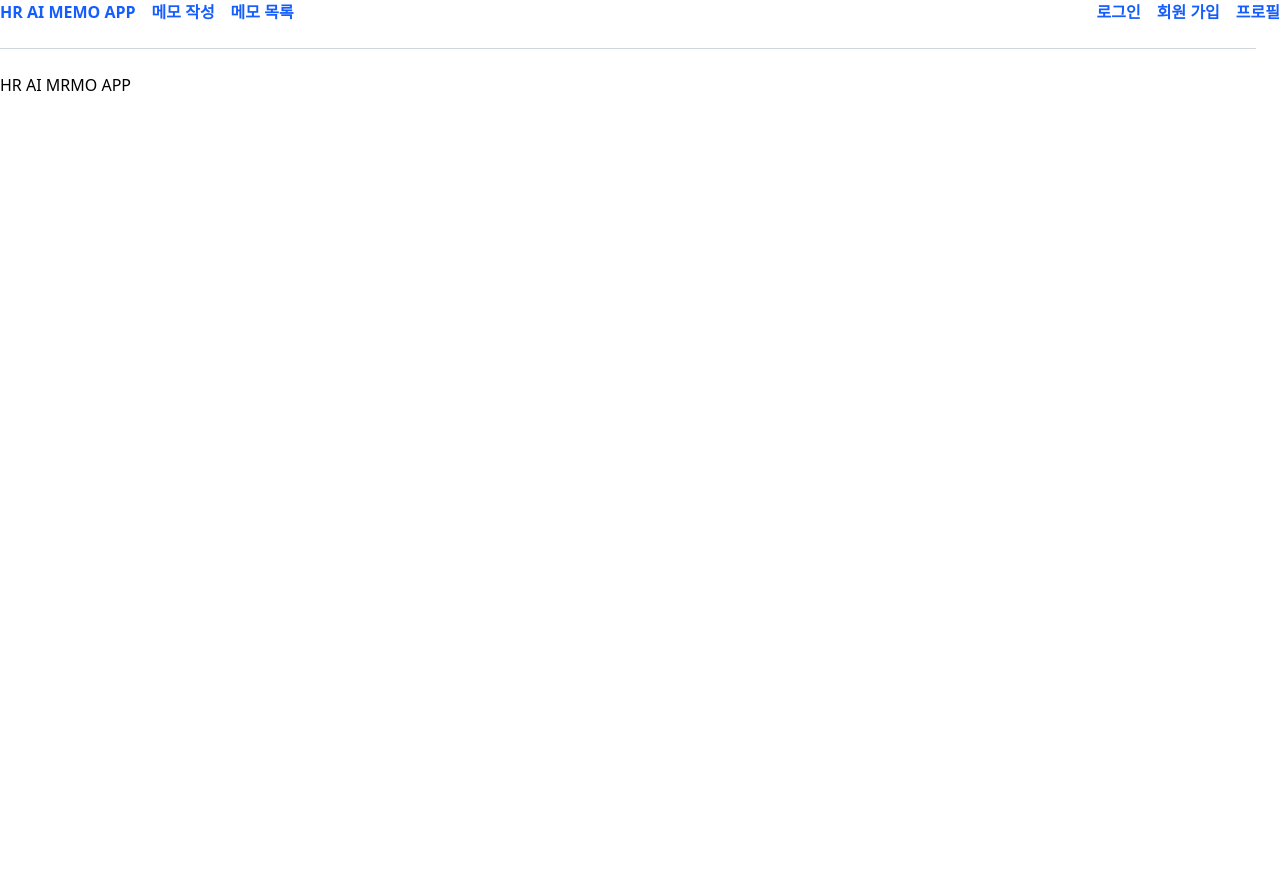
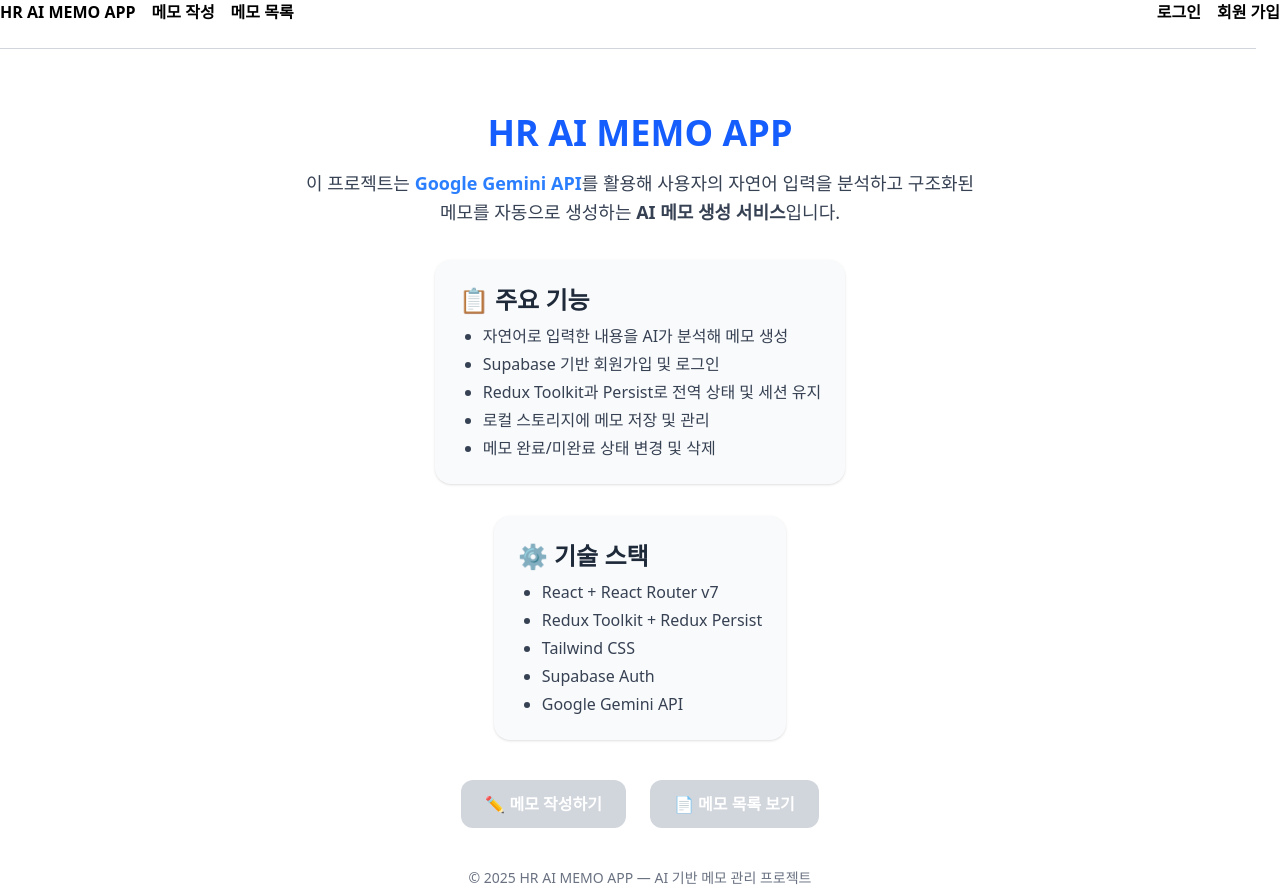
Before and after one commit to HoldRain47/HR-ai-memo-app, a React (Vite) app: page / in a window 1280 px wide. Before the commit the page ends 800 px from the top, so only its background shows below. Built offline with nearby package versions, Linux system fonts and the light colour scheme; no server answers.

Commit message:
UPDATE 메모 서비스 화면 최적화

```diff
--- a/src/components/ChatMessage.jsx
+++ b/src/components/ChatMessage.jsx
@@ -10,7 +10,7 @@ export default function ChatMessage({ message }) {
       {isAi ? (
         <div className="markdown-content max-w-[90%]">
           {/* AI 채팅 내역이면 마크다운 컴포넌트 적용 */}
-          {/* 마크다운 문법 스타일리은 index.css에 정의 */}
+          {/* 마크다운 문법 스타일은 index.css에 정의 */}
           <ReactMarkdown remarkPlugins={[remarkGfm]}>
             {message.content}
           </ReactMarkdown>
--- a/src/layouts/RootLayout.jsx
+++ b/src/layouts/RootLayout.jsx
@@ -1,20 +1,42 @@
 import { Outlet, Link } from "react-router-dom";
+import { useSelector, useDispatch } from "react-redux";
+import { logout } from "../store/authSlice";
 
 export default function RootLayout() {
+  const dispatch = useDispatch();
+  const token = useSelector((state) => state.auth.token); // 로그인 상태 확인
+
   return (
     <div>
       <nav className="flex justify-between items-center mb-6">
-        <div className="flex gap-4 text-blue-600 font-semibold">
+        {/* 왼쪽 메뉴 */}
+        <div className="flex gap-4 font-semibold">
           <Link to="/">HR AI MEMO APP</Link>
           <Link to="/create-memo">메모 작성</Link>
           <Link to="/memo-list">메모 목록</Link>
         </div>
-        <div className="flex gap-4 text-blue-600 font-semibold">
-          <Link to="/login">로그인</Link>
-          <Link to="/signup">회원 가입</Link>
-          <Link to="/profile">프로필</Link>
+
+        {/* 오른쪽 메뉴: 로그인 여부에 따라 다르게 표시 */}
+        <div className="flex gap-4 font-semibold">
+          {token ? (
+            <>
+              <Link to="/profile">프로필</Link>
+              <button
+                onClick={() => dispatch(logout())}
+                className="hover:underline"
+              >
+                로그아웃
+              </button>
+            </>
+          ) : (
+            <>
+              <Link to="/login">로그인</Link>
+              <Link to="/singup">회원 가입</Link>
+            </>
+          )}
         </div>
       </nav>
+
       <hr className="w-screen border-t border-gray-300 -mx-6 mb-6" />
       <Outlet />
     </div>
--- a/src/pages/CreateMemo.jsx
+++ b/src/pages/CreateMemo.jsx
@@ -6,6 +6,7 @@ import { ai, config } from "../utils/genai";
 export default function CreateMemo() {
   const [prompt, setPrompt] = useState("");
   const [messages, setMessages] = useState([]);
+  const [pendingMemo, setPendingMemo] = useState(null);
   const [isLoading, setIsLoading] = useState(false);
 
   async function handleSubmit(event) {
@@ -14,11 +15,7 @@ export default function CreateMemo() {
 
     setMessages((prev) => [...prev, { role: "user", content: prompt }]);
     setIsLoading(true);
-    await generateAiContent();
-    setIsLoading(false);
-  }
 
-  async function generateAiContent() {
     try {
       const response = await ai.models.generateContent({
         model: "gemini-2.5-flash",
@@ -26,34 +23,41 @@ export default function CreateMemo() {
         config: config,
       });
 
-      // Gemini의 응답(JSON 문자열 → JS 객체로 변환)
       const data = JSON.parse(response.text);
-      console.log("AI 응답:", data);
       setPrompt("");
+      setIsLoading(false);
 
-      if (data.isMemo === true) {
+      if (data.isMemo) {
         const newMemo = {
           id: Date.now(),
-          title: data.content,
-          content: data.content,
-          dueDate: data.dueDate || "",
+          title: data.topic || "일반",
+          topic: data.topic || "일반",
+          content: data.content || "내용 없음",
+          time: data.time || "시간 미정",
           isCompleted: false,
           createdAt: new Date().toISOString().split("T")[0],
         };
 
-        const stored = localStorage.getItem("memos");
-        const memoList = stored ? JSON.parse(stored) : [];
-        const updated = [...memoList, newMemo];
-        localStorage.setItem("memos", JSON.stringify(updated));
-
+        setPendingMemo(newMemo);
         setMessages((prev) => [
           ...prev,
-          { role: "ai", content: ` 메모가 생성되었습니다: ${data.content}` },
+          {
+            role: "ai",
+            content: `
+    📝 제안된 메모입니다:<br/><br/>
+    📌 주제: ${data.topic}<br/>
+    💬 내용: ${data.content}<br/>
+    ⏰ 진행 시간: ${data.time}<br/><br/>
+    이 메모를 생성할까요?
+  `,
+            isHtml: true,
+            showButtons: true,
+          },
         ]);
       } else {
         setMessages((prev) => [
           ...prev,
-          { role: "ai", content: "요청사항을 수행할 수 없습니다." },
+          { role: "ai", content: "이 내용은 메모로 만들 수 없습니다." },
         ]);
       }
     } catch (error) {
@@ -62,18 +66,91 @@ export default function CreateMemo() {
         ...prev,
         { role: "ai", content: "오류가 발생했습니다. 다시 시도해주세요." },
       ]);
+      setIsLoading(false);
     }
   }
 
+  function handleConfirm(isYes) {
+    if (isYes && pendingMemo) {
+      const stored = localStorage.getItem("memos");
+      const memoList = stored ? JSON.parse(stored) : [];
+      const updated = [...memoList, pendingMemo];
+      localStorage.setItem("memos", JSON.stringify(updated));
+
+      setMessages((prev) => [
+        ...prev,
+        { role: "ai", content: "메모가 생성되었습니다." },
+      ]);
+    } else {
+      setMessages((prev) => [
+        ...prev,
+        { role: "ai", content: "메모 생성을 취소했습니다." },
+      ]);
+    }
+
+    setPendingMemo(null);
+    setMessages((prev) => prev.map((msg) => ({ ...msg, showButtons: false })));
+  }
+
   return (
-    <>
-      <MessageList messages={messages} />
+    <div className="flex flex-col h-[90vh]">
+      <div className="flex-1 overflow-y-auto p-4">
+        {messages.map((msg, index) => (
+          <div
+            key={index}
+            className={`my-3 ${
+              msg.role === "user" ? "text-right" : "text-left"
+            }`}
+          >
+            {/*HTML 메시지와 일반 메시지를 분리 렌더링 */}
+            {msg.isHtml ? (
+              <div
+                className={`inline-block p-3 rounded-xl ${
+                  msg.role === "user"
+                    ? "bg-blue-100 text-gray-900"
+                    : "bg-gray-100 text-gray-800"
+                }`}
+                dangerouslySetInnerHTML={{ __html: msg.content }}
+              ></div>
+            ) : (
+              <div
+                className={`inline-block p-3 rounded-xl ${
+                  msg.role === "user"
+                    ? "bg-blue-100 text-gray-900"
+                    : "bg-gray-100 text-gray-800"
+                }`}
+              >
+                {msg.content}
+              </div>
+            )}
+
+            {/*Y/N 버튼 */}
+            {msg.showButtons && (
+              <div className="mt-2 flex gap-3">
+                <button
+                  onClick={() => handleConfirm(true)}
+                  className="px-4 py-1 bg-green-500 text-white rounded-md hover:bg-green-600"
+                >
+                  Y
+                </button>
+                <button
+                  onClick={() => handleConfirm(false)}
+                  className="px-4 py-1 bg-red-500 text-white rounded-md hover:bg-red-600"
+                >
+                  N
+                </button>
+              </div>
+            )}
+          </div>
+        ))}
+      </div>
+
       <ChatForm
         prompt={prompt}
         setPrompt={setPrompt}
         isLoading={isLoading}
         onSubmit={handleSubmit}
       />
-    </>
+    </div>
   );
 }
--- a/src/pages/Home.jsx
+++ b/src/pages/Home.jsx
@@ -1,5 +1,61 @@
 import React from "react";
+import { Link } from "react-router-dom";
 
 export default function Home() {
-  return <div>HR AI MRMO APP</div>;
+  return (
+    <div className="flex flex-col items-center mt-16 px-4 text-center">
+      <h1 className="text-4xl font-bold text-blue-600 mb-4">HR AI MEMO APP</h1>
+      <p className="text-lg text-gray-700 max-w-2xl leading-relaxed">
+        이 프로젝트는{" "}
+        <span className="font-semibold text-blue-500">Google Gemini API</span>를
+        활용해 사용자의 자연어 입력을 분석하고 구조화된 메모를 자동으로 생성하는
+        <span className="font-semibold"> AI 메모 생성 서비스</span>입니다.
+      </p>
+
+      <div className="mt-8 text-left max-w-2xl bg-gray-50 p-6 rounded-2xl shadow">
+        <h2 className="text-2xl font-semibold mb-2 text-gray-800">
+          📋 주요 기능
+        </h2>
+        <ul className="list-disc pl-6 space-y-1 text-gray-700">
+          <li>자연어로 입력한 내용을 AI가 분석해 메모 생성</li>
+          <li>Supabase 기반 회원가입 및 로그인</li>
+          <li>Redux Toolkit과 Persist로 전역 상태 및 세션 유지</li>
+          <li>로컬 스토리지에 메모 저장 및 관리</li>
+          <li>메모 완료/미완료 상태 변경 및 삭제</li>
+        </ul>
+      </div>
+
+      <div className="mt-8 text-left max-w-2xl bg-gray-50 p-6 rounded-2xl shadow">
+        <h2 className="text-2xl font-semibold mb-2 text-gray-800">
+          ⚙️ 기술 스택
+        </h2>
+        <ul className="list-disc pl-6 space-y-1 text-gray-700">
+          <li>React + React Router v7</li>
+          <li>Redux Toolkit + Redux Persist</li>
+          <li>Tailwind CSS</li>
+          <li>Supabase Auth</li>
+          <li>Google Gemini API</li>
+        </ul>
+      </div>
+      {/* 이동 버튼 */}
+      <div className="flex gap-6 mt-10">
+        <Link
+          to="/create-memo"
+          className="px-6 py-3 bg-gray-300 text-white rounded-xl font-semibold hover:bg-gray-500 transition"
+        >
+          ✏️ 메모 작성하기
+        </Link>
+        <Link
+          to="/memo-list"
+          className="px-6 py-3 bg-gray-300 text-white rounded-xl font-semibold hover:bg-gray-500 transition"
+        >
+          📄 메모 목록 보기
+        </Link>
+      </div>
+
+      <p className="mt-10 text-gray-500 text-sm">
+        © 2025 HR AI MEMO APP — AI 기반 메모 관리 프로젝트
+      </p>
+    </div>
+  );
 }
--- a/src/pages/MemoList.jsx
+++ b/src/pages/MemoList.jsx
@@ -2,12 +2,12 @@ import { useEffect, useState } from "react";
 
 export default function MemoList() {
   const [memos, setMemos] = useState([]);
-  const [filter, setFilter] = useState("all"); // all, completed, incomplete
-  const [sortBy, setSortBy] = useState("createdAt"); // createdAt, dueDate
+  const [filter, setFilter] = useState("all");
+  const [sortBy, setSortBy] = useState("createdAt");
   const [editId, setEditId] = useState(null);
   const [editText, setEditText] = useState("");
 
-  // 로컬스토리지에서 불러오기
+  // 로컬스토리지에서 메모 불러오기
   useEffect(() => {
     const stored = localStorage.getItem("memos");
     if (stored) {
@@ -15,13 +15,11 @@ export default function MemoList() {
     }
   }, []);
 
-  // 로컬스토리지 업데이트 함수
   function updateLocalStorage(updated) {
     setMemos(updated);
     localStorage.setItem("memos", JSON.stringify(updated));
   }
 
-  // 완료 상태 변경
   function toggleComplete(id) {
     const updated = memos.map((memo) =>
       memo.id === id ? { ...memo, isCompleted: !memo.isCompleted } : memo
@@ -29,39 +27,34 @@ export default function MemoList() {
     updateLocalStorage(updated);
   }
 
-  // 메모 삭제
   function deleteMemo(id) {
     const updated = memos.filter((memo) => memo.id !== id);
     updateLocalStorage(updated);
   }
 
-  // 수정 모드 진입
   function startEdit(id, currentText) {
     setEditId(id);
     setEditText(currentText);
   }
 
-  // 수정 완료
   function saveEdit(id) {
     const updated = memos.map((memo) =>
-      memo.id === id ? { ...memo, content: editText, title: editText } : memo
+      memo.id === id ? { ...memo, content: editText } : memo
     );
     updateLocalStorage(updated);
     setEditId(null);
     setEditText("");
   }
 
-  // 필터링 적용
   const filteredMemos = memos.filter((memo) => {
     if (filter === "completed") return memo.isCompleted;
     if (filter === "incomplete") return !memo.isCompleted;
     return true;
   });
 
-  // 정렬 적용
   const sortedMemos = [...filteredMemos].sort((a, b) => {
-    if (sortBy === "dueDate") {
-      return new Date(a.dueDate || 0) - new Date(b.dueDate || 0);
+    if (sortBy === "time") {
+      return (a.time || "").localeCompare(b.time || "");
     } else {
       return new Date(b.createdAt) - new Date(a.createdAt);
     }
@@ -71,7 +64,7 @@ export default function MemoList() {
     <div className="p-6">
       <h2 className="text-2xl font-bold mb-4">📝 내 메모 목록</h2>
 
-      {/* 필터 및 정렬 메뉴 */}
+      {/* 필터 및 정렬 */}
       <div className="flex gap-3 mb-4">
         <button
           onClick={() => setFilter("all")}
@@ -104,10 +97,11 @@ export default function MemoList() {
           className="border rounded-md px-2"
         >
           <option value="createdAt">작성일순</option>
-          <option value="dueDate">마감일순</option>
+          <option value="time">시간순</option>
         </select>
       </div>
 
+      {/* 메모 목록 */}
       {sortedMemos.length === 0 ? (
         <p className="text-gray-500">표시할 메모가 없습니다.</p>
       ) : (
@@ -140,16 +134,28 @@ export default function MemoList() {
               </>
             ) : (
               <>
+                {/* 본문*/}
                 <h3
                   className={`font-semibold text-lg ${
                     memo.isCompleted ? "line-through text-gray-500" : ""
                   }`}
                 >
-                  {memo.title}
+                  할 일: {memo.content}
                 </h3>
-                <p className="text-sm text-gray-700 mt-1">{memo.content}</p>
-                <p className="text-sm text-gray-500 mt-2">
-                  마감일: {memo.dueDate || "없음"} / 작성일: {memo.createdAt}
+
+                {/* 주제*/}
+                <p className="text-sm text-gray-700 mt-1">
+                  주제: {memo.topic || "일반"}
+                </p>
+
+                {/* 진행 시간 */}
+                <p className="text-sm text-gray-600 mt-1">
+                  진행 시간: {memo.time || "없음"}
+                </p>
+
+                {/* 작성일 */}
+                <p className="text-xs text-gray-400 mt-1">
+                  작성일: {memo.createdAt}
                 </p>
 
                 <div className="flex gap-2 mt-3">
@@ -159,12 +165,13 @@ export default function MemoList() {
                   >
                     {memo.isCompleted ? "미완료" : "완료"}
                   </button>
-                  <button
+                  {/* 수정 로직은 아직 대기 */}
+                  {/* <button
                     onClick={() => startEdit(memo.id, memo.content)}
                     className="px-3 py-1 border rounded-md text-sm hover:bg-blue-100 text-blue-600"
                   >
                     수정
-                  </button>
+                  </button> */}
                   <button
                     onClick={() => deleteMemo(memo.id)}
                     className="px-3 py-1 border rounded-md text-sm hover:bg-red-100 text-red-600"
--- a/src/pages/Profile.jsx
+++ b/src/pages/Profile.jsx
@@ -10,7 +10,7 @@ export default function Profile() {
       <h2 className="text-2xl font-bold">프로필 페이지</h2>
       {token ? (
         <>
-          <p className="mt-4">현재 로그인 중입니다.</p>
+          <p className="mt-4">현재 상태 :로그인.</p>
           <button
             className="mt-4 px-4 py-2 bg-red-500 text-white rounded"
             onClick={() => dispatch(logout())}
@@ -19,7 +19,7 @@ export default function Profile() {
           </button>
         </>
       ) : (
-        <p>로그인 정보가 없습니다.</p>
+        <p>현재 상태 : 로그아웃.</p>
       )}
     </div>
   );
--- a/src/utils/genai.js
+++ b/src/utils/genai.js
@@ -24,12 +24,16 @@ const responseSchema = {
       type: "string",
       description: "할 일 내용(본문)",
     },
-    dueDate: {
+    time: {
       type: "string",
-      description: "할 일 마감 기한(YYYY-MM-DD)",
+      description: "진행할 시간(예: 오전 10시, 오후 3시 등)",
+    },
+    topic: {
+      type: "string",
+      description: "주제(AI가 선정)",
     },
   },
-  required: ["isMemo", "content", "dueDate"],
+  required: ["isMemo", "content", "time", "topic"],
   additionalProperties: false,
 };
 
@@ -46,11 +50,13 @@ const responseSchema = {
 
 const systemInstruction = [
   `오늘 날짜: ${new Date().toISOString().split("T")[0]}`,
-  "당신은 할 일 관리 AI입니다. 오직 할 일이나 업무 관련 내용만 처리합니다.",
-  "JSON 형식으로 응답합니다.",
-  "할 일이 아닌 일반적인 대화, 인사, 질문은 무시하고, isMemo를 false로 설정합니다.",
-  "사용자의 질문을 이해할 수 없는 경우에는 isMemo를 false로 설정합니다.",
-  "응답할 때는 할 일 내용, 마감 날짜, 우선 순위, 할 일 종류를 포함한 객체를 생성합니다.",
+  "당신은 할 일 관리 AI입니다. 사용자의 자연어 입력을 분석하여 JSON으로만 응답합니다.",
+  "JSON에는 반드시 다음 속성이 포함되어야 합니다: isMemo, content, time, topic.",
+  "topic은 입력 내용을 요약하거나 관련 주제를 한글로 생성합니다.",
+  "예시: { isMemo: true, content: '헬스장 가기', time: '오전 7시', topic: '운동' }",
+  "사용자의 입력이 메모, 업무, 일정과 관련이 없으면 isMemo를 false로 설정합니다.",
+  "time에는 실제 진행할 시간(예: 오전 9시, 오후 1시)을 포함합니다.",
+  "topic이 비어 있거나 판단할 수 없는 경우, '일반'이라는 기본 주제를 사용합니다.",
 ];
 
 const config = {
```
